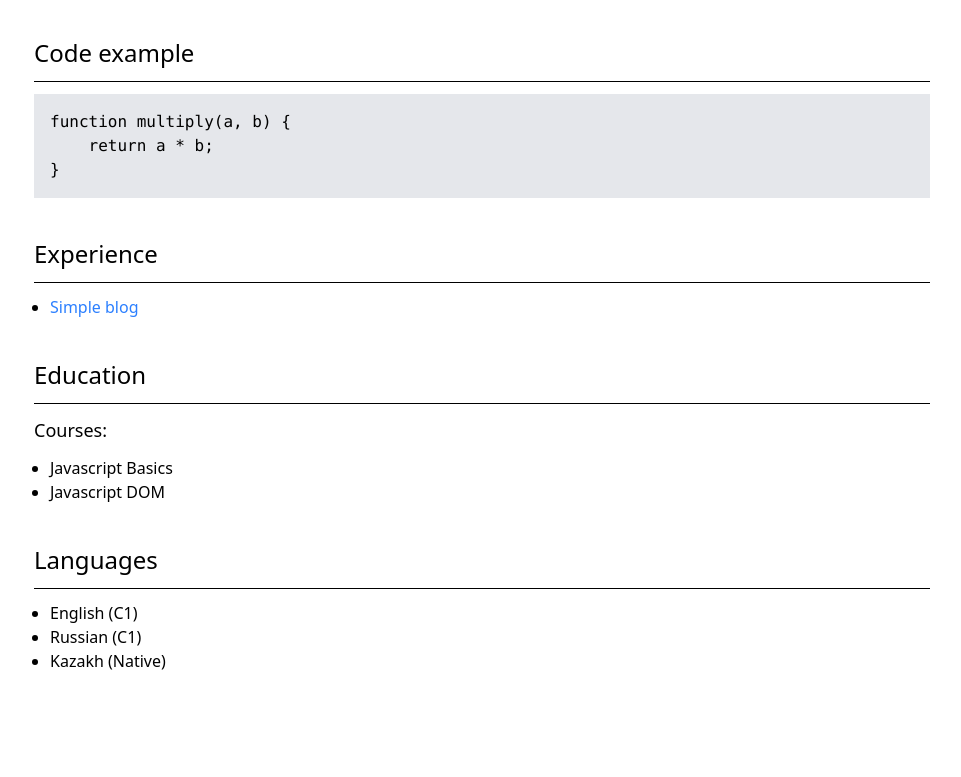
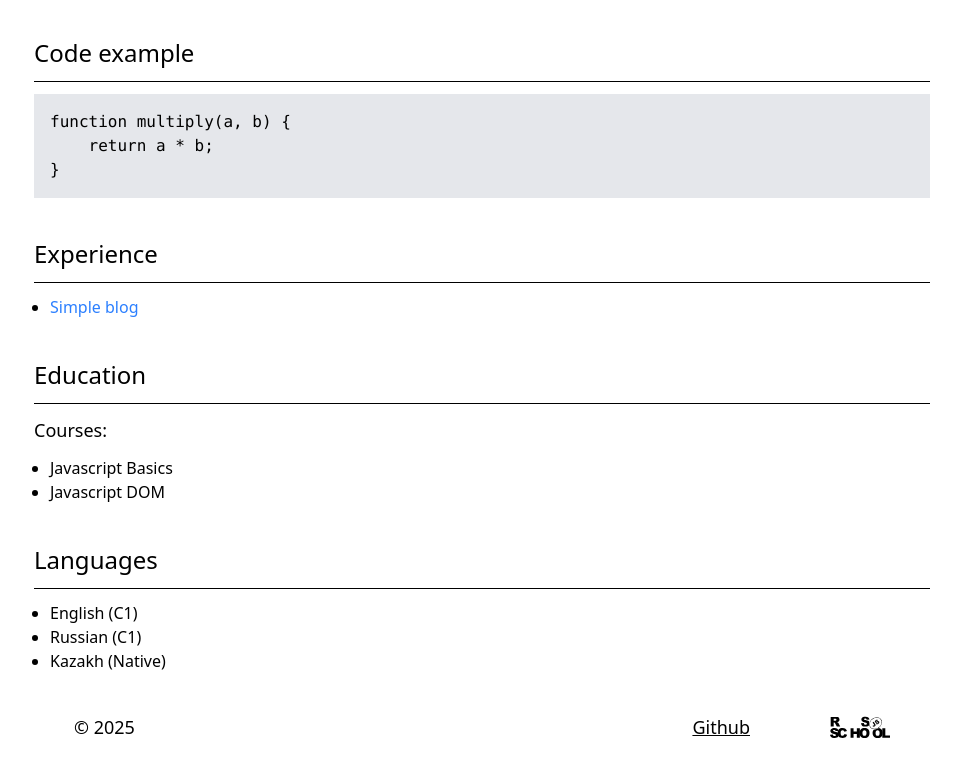
Before and after one commit to baktify/rsschool-cv, a website built with Vite: page index.html in a window 1280 px wide. Shown: the part 894-1671 px from the top of the page, without its empty margins (158-1119 px from the left). Before the commit the page ends 1607 px from the top, so only its background shows below. Built offline with nearby package versions, Linux system fonts and the light colour scheme.

Commit message:
feat: fill footer

```diff
--- a/index.html
+++ b/index.html
@@ -106,7 +106,18 @@
 				</ul>
 			</section>
 		</main>
-		<footer></footer>
+
+		<footer class="max-w-4xl mx-auto flex justify-between items-center text-lg px-10 mb-12">
+			<div>&copy; 2025</div>
+			<div class="flex items-center space-x-20">
+				<div><a class="underline" href="https://github.com/baktify">Github</a></div>
+				<div>
+					<a href="https://rs.school/courses/javascript">
+						<img width="60" src="./src/images/rs-school-logo.svg" alt="rs-school-logo">
+					</a>
+				</div>
+			</div>
+		</footer>
 	</div>
 
 	<script type="module" src="/src/main.js"></script>
```
Also changed, not shown: src/images/rs-school-logo.svg (added).
